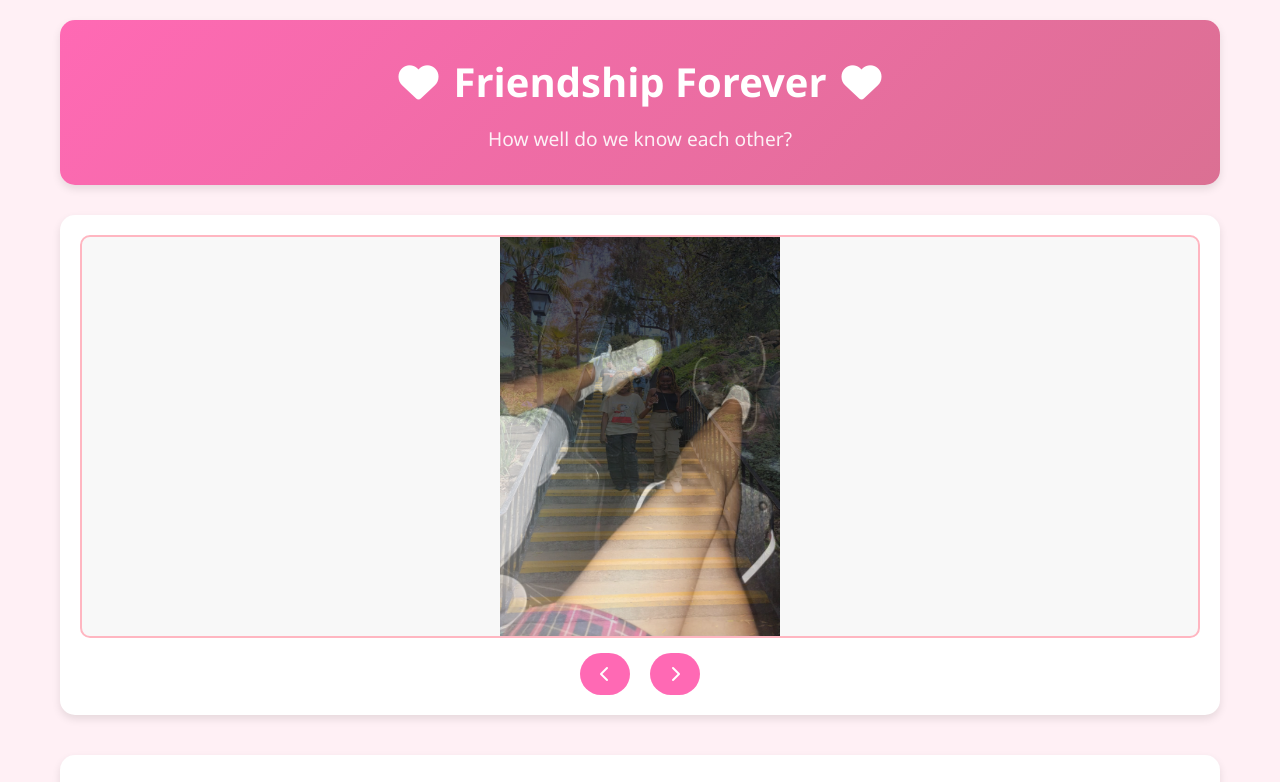
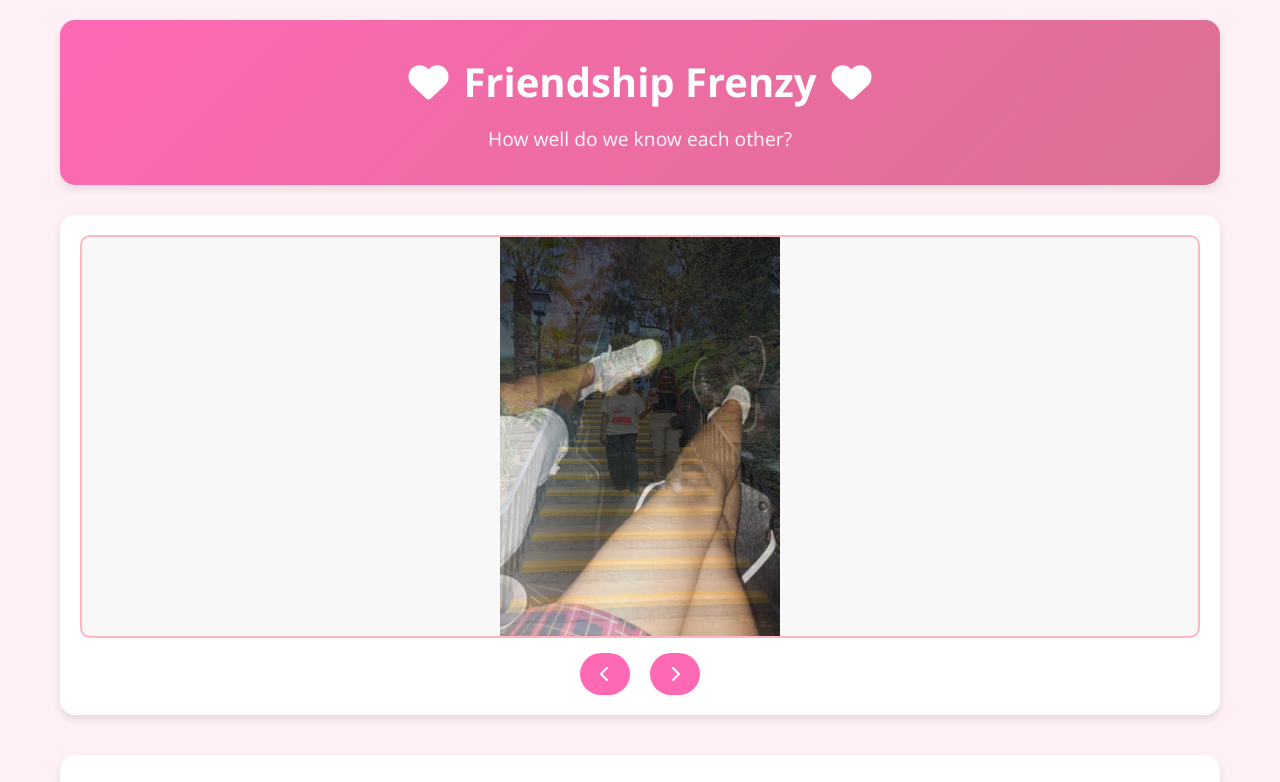
Before and after one commit to SUPREEME1/friendship-forever, a plain HTML site: page index.html in a window 1280 px wide. Shown: the top 782 px of the page. Drawn offline with nearby package versions, Linux system fonts and the light colour scheme.

Commit message:
index.html

```diff
--- a/index.html
+++ b/index.html
@@ -3,7 +3,7 @@
 <head>
     <meta charset="UTF-8">
     <meta name="viewport" content="width=device-width, initial-scale=1.0">
-    <title>Friendship Forever</title>
+    <title>Friendship Frenzy</title>
     <link rel="stylesheet" href="styles.css">
     <link rel="stylesheet" href="https://cdnjs.cloudflare.com/ajax/libs/font-awesome/6.0.0/css/all.min.css">
     <script src="https://cdnjs.cloudflare.com/ajax/libs/jspdf/2.5.1/jspdf.umd.min.js"></script>
@@ -13,7 +13,7 @@
         <header class="header">
             <div class="logo">
                 <i class="fas fa-heart"></i>
-                <h1>Friendship Forever</h1>
+                <h1>Friendship Frenzy</h1>
                 <i class="fas fa-heart"></i>
             </div>
             <div class="subtitle">How well do we know each other?</div>
```
